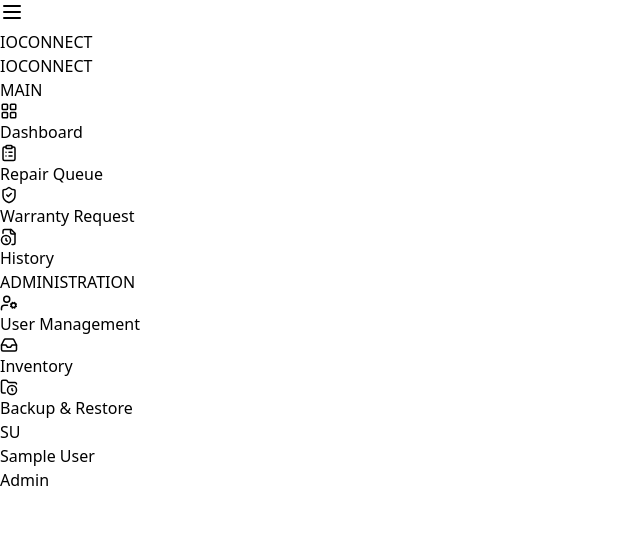
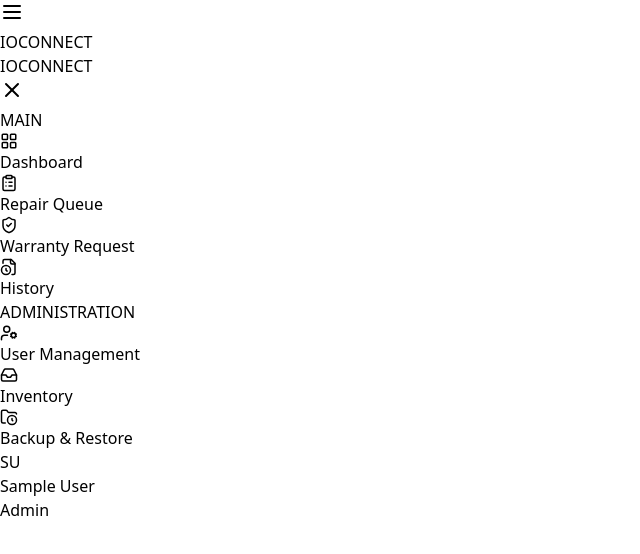
Before and after one commit to pawekz/SERV-IT-MANAGER, a React (Vite) app in the folder frontend/: page /sidebar in a window 1280 px wide. Shown: the top 554 px of the page, without its empty margins (0-640 px from the left). Built offline with nearby package versions, Linux system fonts and the light colour scheme; sample sign-in values are in the browser's storage; what @react-pdf/renderer would draw is missing.

Commit message:
SideBar Finished

```diff
--- a/frontend/src/components/SideBar/Sidebar.jsx
+++ b/frontend/src/components/SideBar/Sidebar.jsx
@@ -1,18 +1,6 @@
 import React, {useEffect, useState} from 'react';
 import { Link } from 'react-router-dom';
-import {
-    LayoutGrid,
-    UserCog,
-    Settings,
-    Truck,
-    ShieldCheck,
-    ClipboardList,
-    LogOut,
-    FolderClock,
-    Inbox,
-    FileClock,
-    Menu,X
-} from 'lucide-react';
+import { LayoutGrid, UserCog, Settings, Truck, ShieldCheck, ClipboardList, LogOut, FolderClock, Inbox, FileClock, Menu, X } from 'lucide-react';
 import api from '../../config/ApiConfig.jsx';
 
 const formatName = (raw) => {
@@ -56,6 +44,7 @@ const Sidebar = ({ activePage }) => {
         setShowLogoutMenu(prev => !prev);
     };
     const toggleSidebar = () => setIsOpen(prev => !prev);
+    const closeSidebar = () => setIsOpen(false);
 
     const handleLogout = () => {
         localStorage.removeItem('authToken');
@@ -221,6 +210,13 @@ const Sidebar = ({ activePage }) => {
                 </h1>
             </div>
 
+            {/* <CHANGE> Backdrop overlay that appears when sidebar is open on mobile */}
+            {isOpen && (
+                <div
+                    className="fixed inset-0 bg-black bg-opacity-50 z-10 md:hidden"
+                    onClick={closeSidebar}
+                />
+            )}
 
             {/* Sidebar */}
             <div
@@ -229,10 +225,17 @@ const Sidebar = ({ activePage }) => {
                 ${isOpen ? 'translate-x-0' : '-translate-x-full'}
                 md:translate-x-0`}
             >
-            <div className="p-5 pb-4 border-b border-gray-200">
+                {/* <CHANGE> Added close button in sidebar header */}
+                <div className="p-5 pb-4 border-b border-gray-200 flex items-center justify-between">
                     <h1 className="text-2xl font-bold text-gray-800">
                         IO<span className="text-[#33e407]">CONNECT</span>
                     </h1>
+                    <button
+                        onClick={closeSidebar}
+                        className="md:hidden text-gray-600 hover:text-gray-800 transition-colors"
+                    >
+                        <X size={24} />
+                    </button>
                 </div>
                 <nav className="flex-1 py-4 overflow-y-auto">
                     <ul>
@@ -248,7 +251,7 @@ const Sidebar = ({ activePage }) => {
                 >
                     {profileUrl ? (
                         <img
-                        src={profileUrl}
+                            src={profileUrl || "/placeholder.svg"}
                             alt="Profile"
                             onError={() => setProfileUrl(null)}
                             className="w-9 h-9 rounded-full object-cover mr-3 border border-[#e6f9e6]"
```
Also changed, not shown: 1 other file (tests, documents, lock files or other folders). Lines whose indentation alone changed are shown as unchanged.
